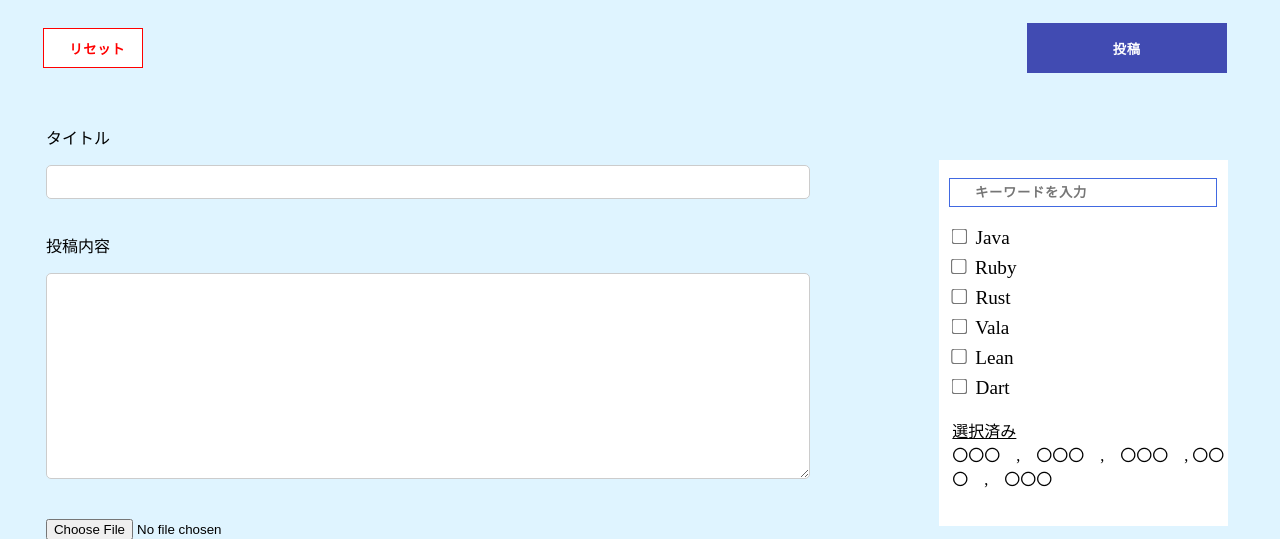
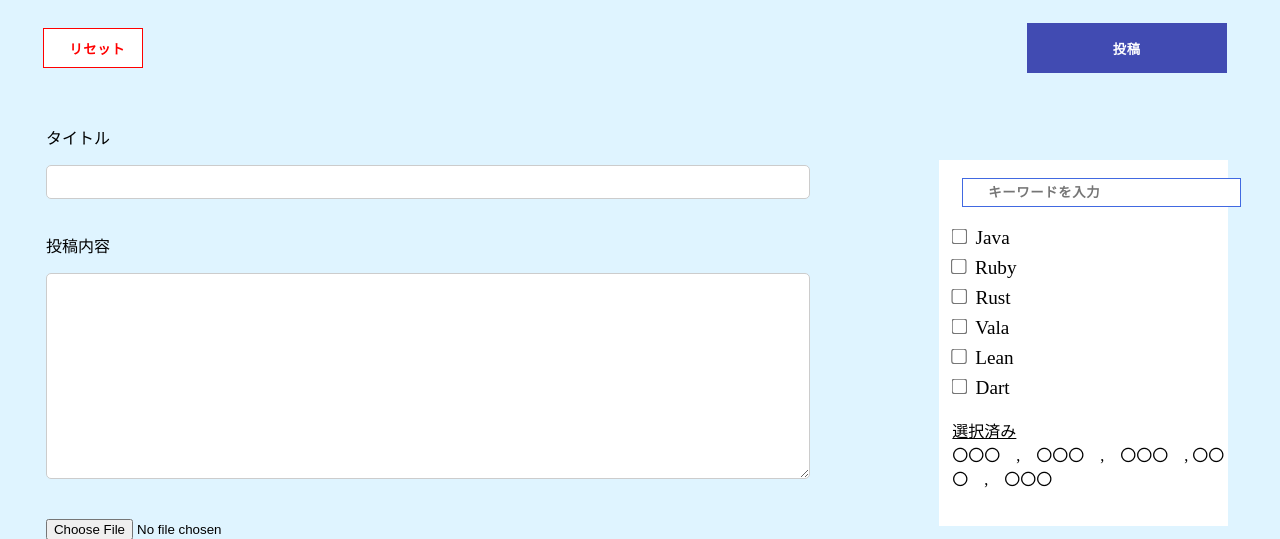
Before and after one commit to ohNarumi/PBL1, a PHP site: page /article_posting.php in a window 1280 px wide. Shown: the top 539 px of the page. Run offline with PHP 8.4, Linux system fonts and the light colour scheme.

Commit message:
変更/#41

```diff
--- a/article_posting.php
+++ b/article_posting.php
@@ -24,7 +24,7 @@
                 <textarea class="textarea" type="text" name="toukou" rows=”18″ cols=”40″ wrap=”hard” style="position: relative; top:15px; left:3%;"></textarea>
 
             <div class="box1" style="position: relative;">
-                <input type="search" name="search" placeholder="キーワードを入力" class="searche" style="position:absolute; left:-2px;">
+                <input type="search" name="search" placeholder="キーワードを入力" class="searche" style="position:absolute; left:4%;">
                 <div class="form-check-inline" style="position:absolute; top:65px; left:4%;transform:scale(1.2);">
                     <div class="custom-control custom-checkbox">
                     <input class="custom-control-input" type="checkbox" id="custom-check1">
--- a/css/article_posting.css
+++ b/css/article_posting.css
@@ -56,7 +56,7 @@
 }
 
 .searche{
-	width: 94%;
+	width: 98%;
 	height: 8%;
 	display: inline-block;
 	vertical-align: middle;
```
